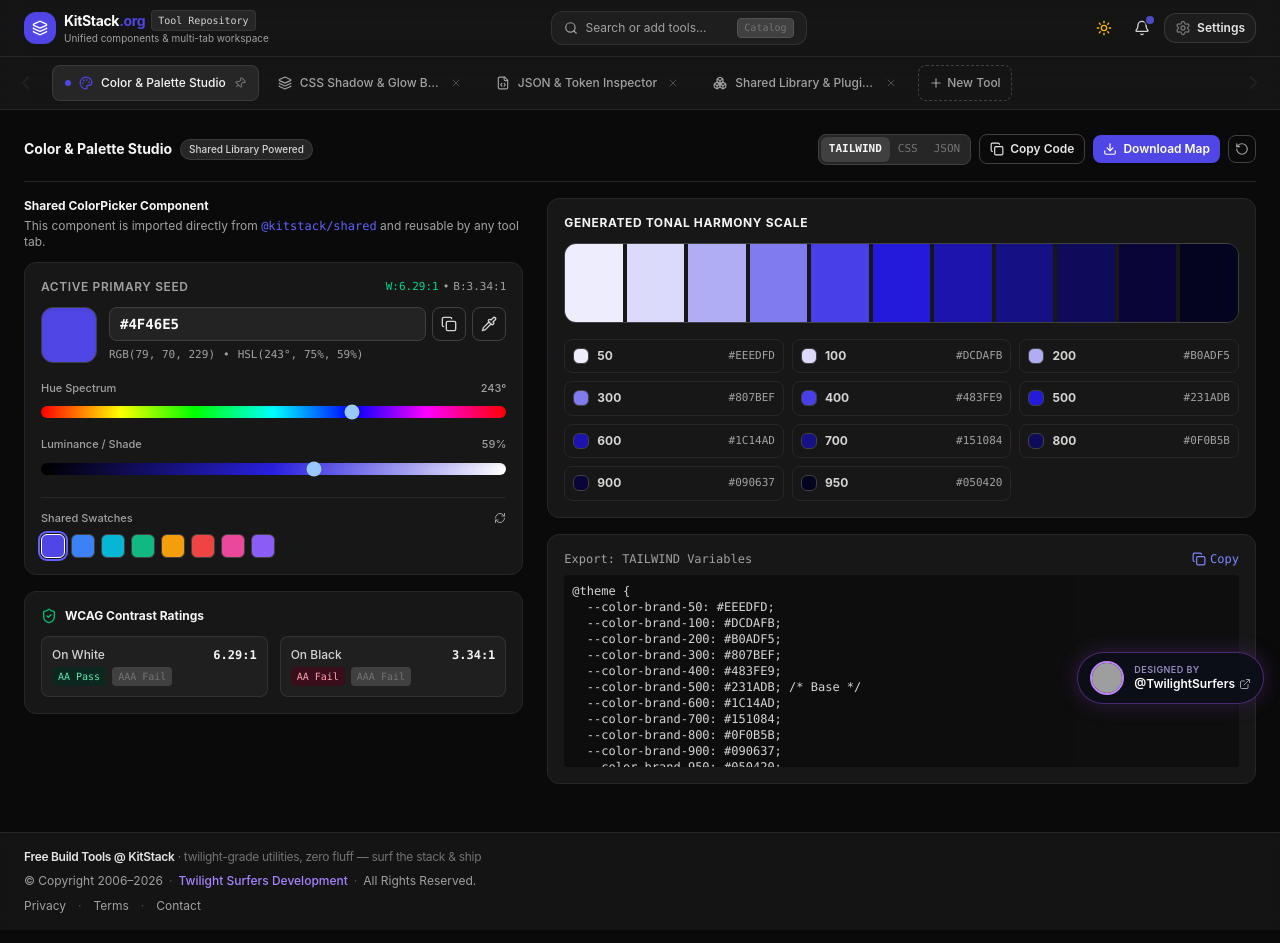
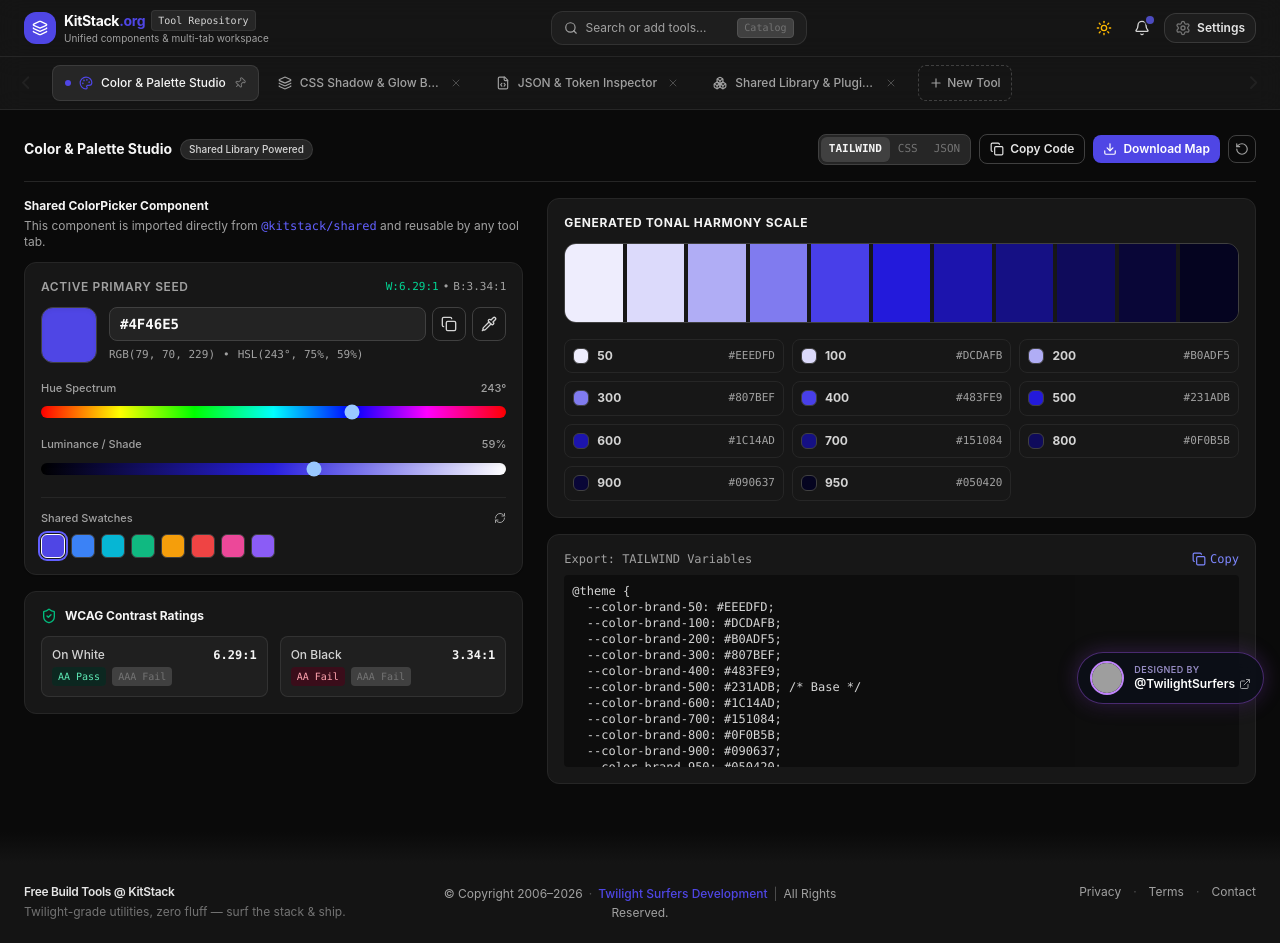
Before and after one commit to TwilightSurfers/KitStack.org, a React (Vite) app: page / in a window 1280 px wide. Built offline with nearby package versions, Linux system fonts and the light colour scheme; grey boxes are pictures that could not be loaded.

Commit message:
Restyle footer to three columns with fade blend and theme accent colors.

```diff
--- a/src/App.tsx
+++ b/src/App.tsx
@@ -349,7 +349,7 @@
           </div>
         </main>
 
-        <SiteFooter onOpenLegal={setLegalView} />
+        <SiteFooter onOpenLegal={setLegalView} accentColor={settings.accentColor} />
 
         {/* Floating Notification Toast */}
         <ToastBanner />
--- a/src/components/legal/LegalPages.tsx
+++ b/src/components/legal/LegalPages.tsx
@@ -60,7 +60,7 @@
         <div className="px-5 py-5 space-y-4 text-xs leading-relaxed text-neutral-600 dark:text-neutral-300">
           {view === 'privacy' && <PrivacyBody />}
           {view === 'terms' && <TermsBody />}
-          {view === 'contact' && <ContactBody />}
+          {view === 'contact' && <ContactBody accentColor={accentColor} />}
         </div>
       </article>
     </div>
@@ -113,7 +113,7 @@
   </>
 );
 
-const ContactBody: React.FC = () => (
+const ContactBody: React.FC<{ accentColor: string }> = ({ accentColor }) => (
   <>
     <p>
       The best — and currently only practical — way to reach Twilight Surfers about KitStack is on X.
@@ -123,7 +123,8 @@
       href="https://x.com/TwilightSurfers"
       target="_blank"
       rel="noopener noreferrer"
-      className="inline-flex items-center gap-2 px-4 py-2.5 rounded-xl text-xs font-semibold text-white shadow-xs transition-opacity hover:opacity-90 bg-violet-600 hover:bg-violet-500"
+      className="inline-flex items-center gap-2 px-4 py-2.5 rounded-xl text-xs font-semibold text-white shadow-xs transition-opacity hover:opacity-90"
+      style={{ backgroundColor: accentColor }}
     >
       <span>@TwilightSurfers on X</span>
       <ExternalLink className="w-3.5 h-3.5 opacity-80" aria-hidden />
--- a/src/components/shared/SiteFooter.tsx
+++ b/src/components/shared/SiteFooter.tsx
@@ -9,28 +9,36 @@
 
 interface SiteFooterProps {
   onOpenLegal: (view: LegalView) => void;
+  accentColor: string;
 }
 
 /**
- * Site-wide footer — Tailwind only, matches KitStack shell neutrals.
+ * Site-wide footer — three-column layout, top fade blend, theme accent.
+ * Tailwind only (accent color uses the same style={{ color }} pattern as Header).
  */
-export const SiteFooter: React.FC<SiteFooterProps> = ({ onOpenLegal }) => {
+export const SiteFooter: React.FC<SiteFooterProps> = ({ onOpenLegal, accentColor }) => {
   const year = new Date().getFullYear();
 
   return (
-    <footer className="border-t border-neutral-200 dark:border-neutral-800 bg-white/80 dark:bg-neutral-900/80 backdrop-blur-sm">
-      <div className="mx-auto w-full max-w-7xl px-4 sm:px-6 py-4 space-y-1.5 text-xs text-neutral-500 dark:text-neutral-400">
-        {/* Brand / SEO line */}
+    <footer className="relative mt-auto bg-neutral-100 dark:bg-neutral-950">
+      <div
+        className="h-8 bg-gradient-to-b from-transparent to-white/80 dark:to-neutral-900/80"
+        aria-hidden
+      />
+      <div className="bg-white/80 dark:bg-neutral-900/80">
+        <div className="mx-auto w-full max-w-7xl px-4 sm:px-6 py-5 grid grid-cols-1 gap-4 md:grid-cols-3 md:gap-6 md:items-start text-xs text-neutral-500 dark:text-neutral-400">
+          {/* 1) Brand / SEO */}
+          <div className="md:text-left">
             <p className="font-semibold text-neutral-700 dark:text-neutral-200 tracking-tight">
               Free Build Tools @ KitStack
-          <span className="font-normal text-neutral-400 dark:text-neutral-500">
-            {' '}
-            · twilight-grade utilities, zero fluff — surf the stack &amp; ship
-          </span>
             </p>
+            <p className="mt-1 font-normal text-neutral-400 dark:text-neutral-500">
+              Twilight-grade utilities, zero fluff — surf the stack &amp; ship.
+            </p>
+          </div>
 
-        {/* Copyright line */}
-        <p className="leading-relaxed">
+          {/* 2) Copyright */}
+          <div className="md:text-center leading-relaxed">
             <a
               href="https://kitstack.org/"
               className="hover:text-neutral-800 dark:hover:text-neutral-200 transition-colors"
@@ -42,16 +50,20 @@
               href="https://x.com/TwilightSurfers"
               target="_blank"
               rel="noopener noreferrer"
-            className="font-medium text-violet-600 dark:text-violet-400 hover:text-violet-500 dark:hover:text-violet-300 transition-colors"
+              className="font-medium transition-opacity hover:opacity-80"
+              style={{ color: accentColor }}
             >
               Twilight Surfers Development
             </a>
-          <span className="mx-1.5 text-neutral-300 dark:text-neutral-600">·</span>
+            <span className="mx-1.5 text-neutral-300 dark:text-neutral-600">|</span>
             <span>All Rights Reserved.</span>
-        </p>
+          </div>
 
-        {/* Legal nav — in-app page switch */}
-        <nav className="flex flex-wrap items-center gap-x-3 gap-y-1 pt-0.5" aria-label="Legal">
+          {/* 3) Legal nav */}
+          <nav
+            className="flex flex-wrap items-center gap-x-3 gap-y-1 md:justify-end"
+            aria-label="Legal"
+          >
             <button
               type="button"
               onClick={() => onOpenLegal('privacy')}
@@ -81,6 +93,7 @@
             </button>
           </nav>
         </div>
+      </div>
     </footer>
   );
 };
```
Lines whose indentation alone changed are shown as unchanged.
